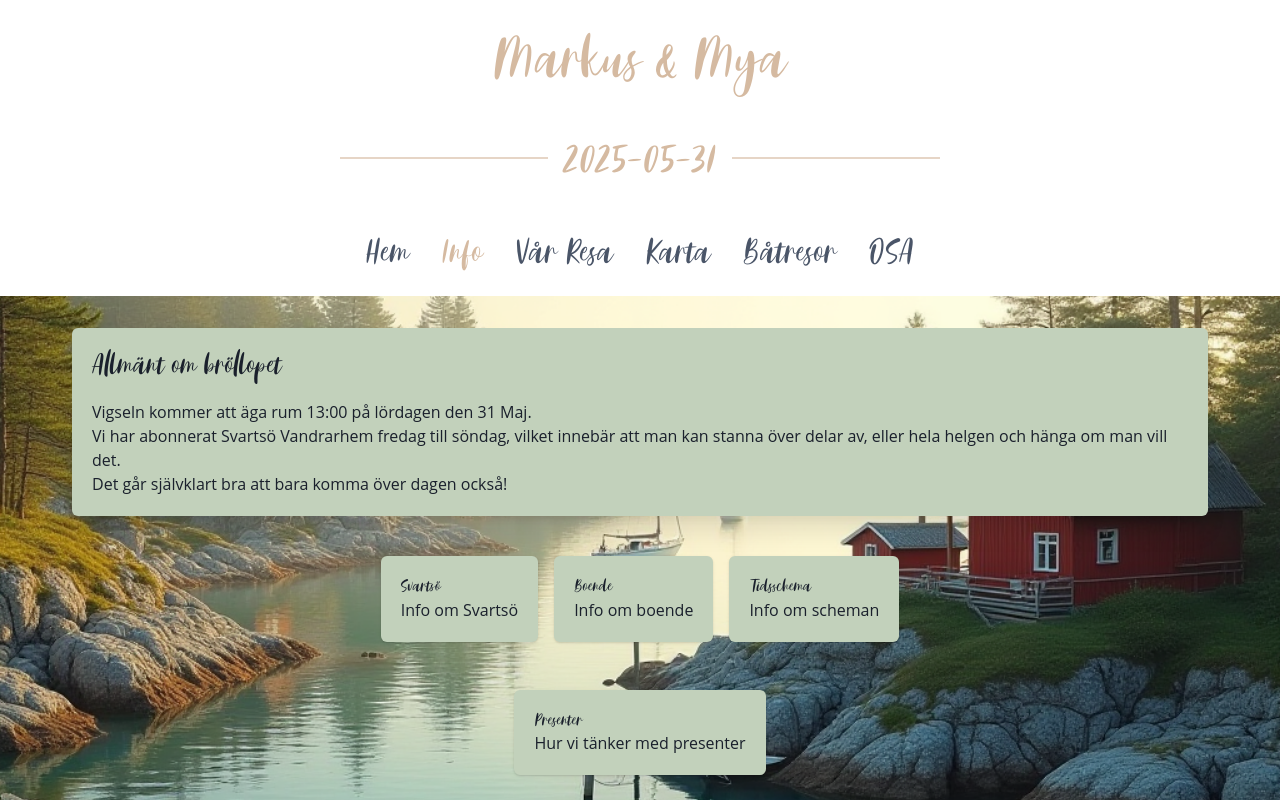
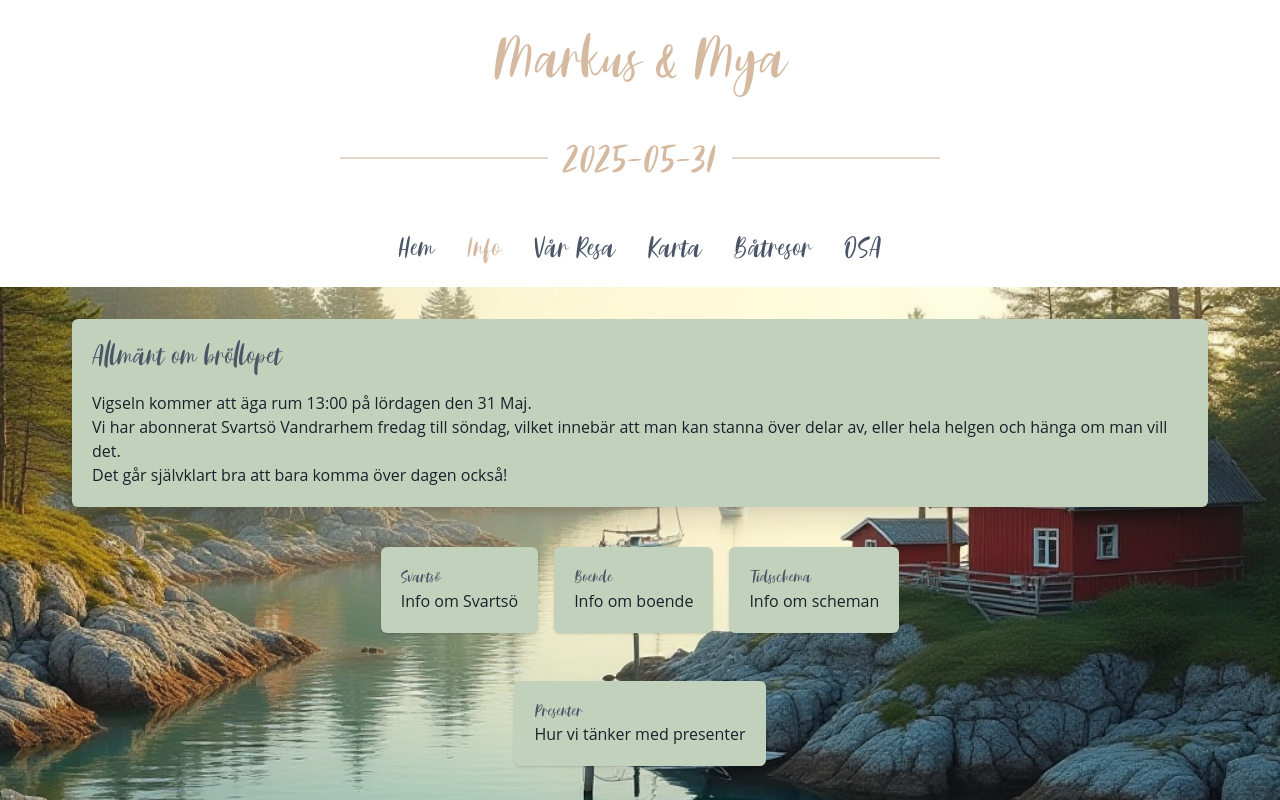
Before and after one commit to Jyrgen1994/Br-llop, a React (Vite) app: page /info in a window 1280 px wide. Built offline with nearby package versions, Linux system fonts and the light colour scheme.

Commit message:
Navbar fix

```diff
--- a/src/components/Header.tsx
+++ b/src/components/Header.tsx
@@ -57,7 +57,7 @@ const Header = () => {
             <NavLink key={link.name} to={link.to} style={{ textDecoration: "none" }}>
               {({ isActive }) => (
                 <Text
-                  fontSize={["2xl", "3xl", "4xl"]}
+                  fontSize={["1xl", "2xl", "3xl"]}
                   fontFamily={"adelio"}
                   color={isActive ? "brand.clay" : "gray.600"}
                   _hover={{ color: "brand.clay" }}
--- a/src/components/Info.tsx
+++ b/src/components/Info.tsx
@@ -158,7 +158,7 @@ const ModalBodyContent = ({ content }: { content: string }) => {
                   <ListItem
                     key={itemIndex}
                     fontSize={{ base: "sm", md: "md" }}
-                    color="brand.navy"
+                    color="gray.600"
                   >
                     <Text as="span" fontWeight="bold">
                       {item.text}
@@ -169,7 +169,7 @@ const ModalBodyContent = ({ content }: { content: string }) => {
                           <ListItem
                             key={subIndex}
                             fontSize={{ base: "sm", md: "md" }}
-                            color="brand.navy"
+                            color="gray.600"
                           >
                             {subItem}
                           </ListItem>
@@ -186,7 +186,7 @@ const ModalBodyContent = ({ content }: { content: string }) => {
           <Text
             key={index}
             whiteSpace="pre-line"
-            color="brand.navy"
+            color="gray.600"
             fontSize={{ base: "sm", md: "md" }}
           >
             {section.content}
@@ -227,7 +227,7 @@ const ModalBodyContent = ({ content }: { content: string }) => {
           {/* Main Info Card */}
           <Card w="full" bg="brand.aloe" boxShadow="xl">
             <CardBody>
-              <Heading fontFamily="adelio" color="brand.navy" size="lg">Allmänt om bröllopet</Heading>
+              <Heading fontFamily="adelio" color="gray.600" size="lg">Allmänt om bröllopet</Heading>
               <Text mt={4} whiteSpace="pre-line">
                 Vigseln kommer att äga rum 13:00 på lördagen den 31 Maj. <br />
                 Vi har abonnerat Svartsö Vandrarhem fredag till söndag, vilket innebär att man kan stanna över delar av, eller hela helgen och hänga om man vill det.<br />
@@ -248,7 +248,7 @@ const ModalBodyContent = ({ content }: { content: string }) => {
                 _hover={{ transform: 'translateY(-5px)', transition: 'transform 0.2s' }}
               >
                 <CardBody flex="1">
-                  <Heading fontFamily={"adelio"} fontSize={"lg"} color="brand.navy" size="md">{card.title}</Heading>
+                  <Heading fontFamily={"adelio"} fontSize={"lg"} color="gray.600" size="md">{card.title}</Heading>
                   <Text
                   _hover={{ color: "brand.clay" }}
                 >
@@ -269,7 +269,7 @@ const ModalBodyContent = ({ content }: { content: string }) => {
                 _hover={{ transform: 'translateY(-5px)', transition: 'transform 0.2s' }}
               >
                 <CardBody>
-                  <Heading fontFamily={"adelio"} fontSize={"lg"} color="brand.navy" size="md">{card.title}</Heading>
+                  <Heading fontFamily={"adelio"} fontSize={"lg"} color="gray.600" size="md">{card.title}</Heading>
                   <Text
                   _hover={{ color: "brand.clay" }}
                 >
@@ -294,7 +294,7 @@ const ModalBodyContent = ({ content }: { content: string }) => {
           >
             <ModalHeader
               fontFamily="adelio"
-              color="brand.navy"
+              color="gray.600"
             >
               {selectedCard?.title}
             </ModalHeader>
@@ -314,7 +314,7 @@ const ModalBodyContent = ({ content }: { content: string }) => {
                         <AccordionIcon />
                       </AccordionButton>
                     </h2>
-                    <AccordionPanel pb={4} color={"brand.navy"}>
+                    <AccordionPanel pb={4} color={"gray.600"}>
                       <Schedule events={fridaySchedule} />
                     </AccordionPanel>
                   </AccordionItem>
@@ -328,7 +328,7 @@ const ModalBodyContent = ({ content }: { content: string }) => {
                         <AccordionIcon />
                       </AccordionButton>
                     </h2>
-                    <AccordionPanel pb={4} color={"brand.navy"}>
+                    <AccordionPanel pb={4} color={"gray.600"}>
                       <Schedule events={saturdaySchedule} />
                     </AccordionPanel>
                   </AccordionItem>
@@ -342,7 +342,7 @@ const ModalBodyContent = ({ content }: { content: string }) => {
                         <AccordionIcon />
                       </AccordionButton>
                     </h2>
-                    <AccordionPanel pb={4} color={"brand.navy"}>
+                    <AccordionPanel pb={4} color={"gray.600"}>
                       <Schedule events={sundaySchedule} />
                     </AccordionPanel>
                   </AccordionItem>
--- a/src/components/Navbar.tsx
+++ b/src/components/Navbar.tsx
@@ -85,7 +85,7 @@ export default function Navbar() {
     <Box>
       <Flex
         bg="brand.aloe"
-        px={4}
+        px={1}
         h={16}
         position="fixed"
         w="full"
```
